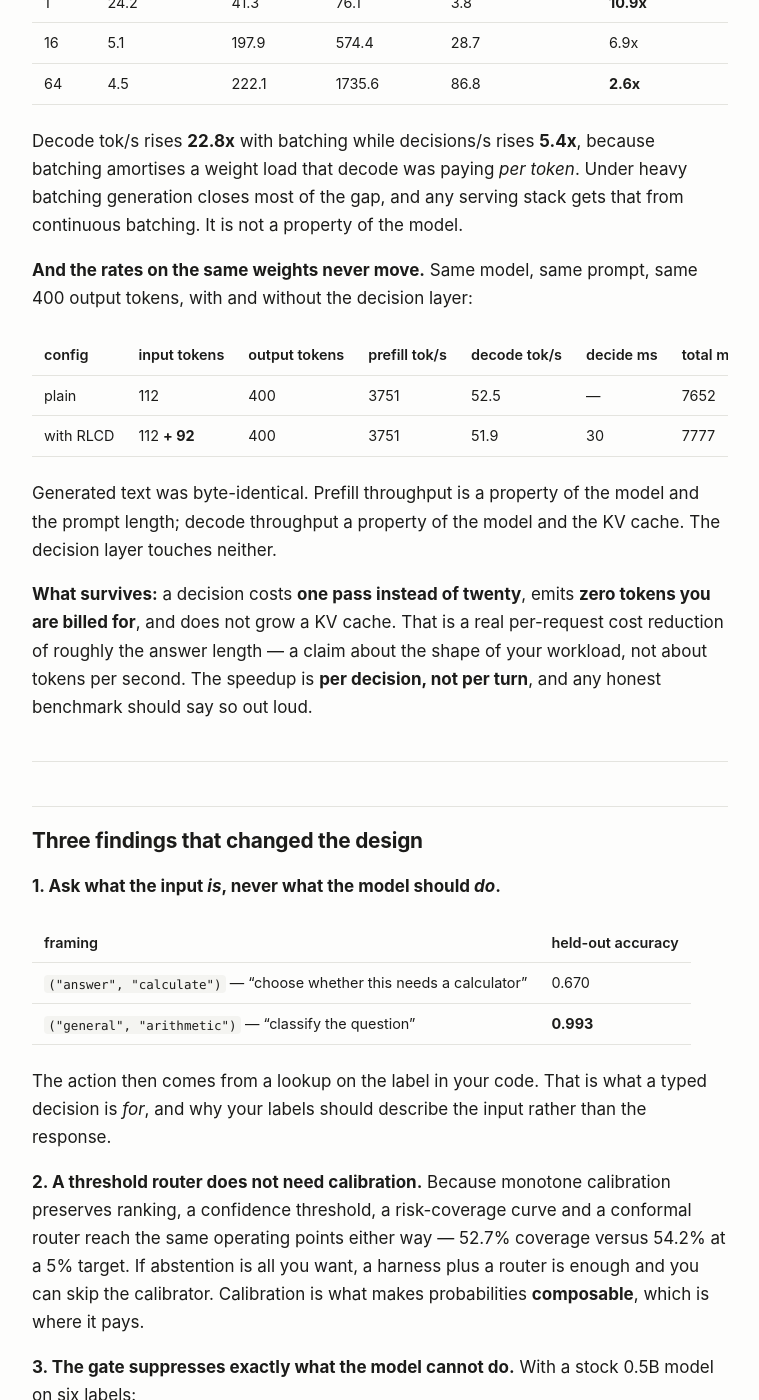
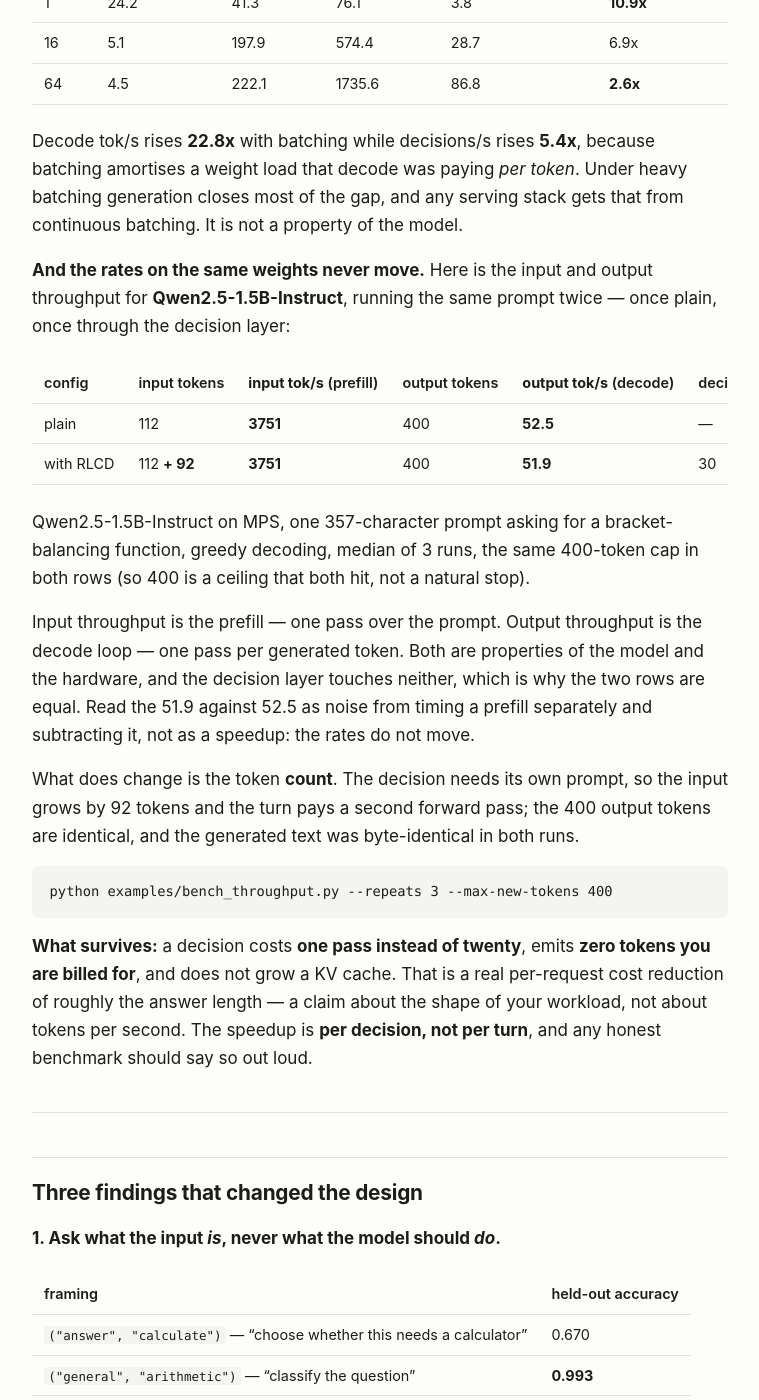
Before and after one commit to abhisheksharma0994/learning, a Jekyll site: the page built from docs/_posts/2026-09-15-jev-rlcd-measured.md, in a window 1280 px wide and 1400 px high, scrolled down 6307 px. Shown: the whole window, without its empty margins (260-1019 px from the left). Built offline with Jekyll 4.4.1, drawn with Linux system fonts in a browser that asks for light colours.

Commit message:
Name the model and label input vs output in the throughput table
The post showed prefill and decode rates without saying which model they came
from or which figure was the input rate and which the output rate, so the one
table that answers "does any of this change tokens per second" was hard to read
against the claim it is meant to settle.

The table now names Qwen2.5-1.5B-Instruct, labels the columns input tok/s
(prefill) and output tok/s (decode), states the setup it was measured under, and
notes that both rows hit the same 400-token cap so 400 is a ceiling rather than a
natural stop. Same numbers as before; the README table is updated to match so the
two do not drift.

🤖 Generated with Codebuff
Co-Authored-By: Codebuff <noreply@codebuff.com>

````diff
--- a/docs/_posts/2026-09-15-jev-rlcd-measured.md
+++ b/docs/_posts/2026-09-15-jev-rlcd-measured.md
@@ -252,17 +252,32 @@ because batching amortises a weight load that decode was paying *per token*.
 Under heavy batching generation closes most of the gap, and any serving stack
 gets that from continuous batching. It is not a property of the model.
 
-**And the rates on the same weights never move.** Same model, same prompt, same
-400 output tokens, with and without the decision layer:
+**And the rates on the same weights never move.** Here is the input and output
+throughput for **Qwen2.5-1.5B-Instruct**, running the same prompt twice — once
+plain, once through the decision layer:
 
-| config | input tokens | output tokens | prefill tok/s | decode tok/s | decide ms | total ms |
+| config | input tokens | **input tok/s** (prefill) | output tokens | **output tok/s** (decode) | decide ms | total ms |
 | --- | --- | --- | --- | --- | --- | --- |
-| plain | 112 | 400 | 3751 | 52.5 | — | 7652 |
-| with RLCD | 112 **+ 92** | 400 | 3751 | 51.9 | 30 | 7777 |
+| plain | 112 | **3751** | 400 | **52.5** | — | 7652 |
+| with RLCD | 112 **+ 92** | **3751** | 400 | **51.9** | 30 | 7777 |
 
-Generated text was byte-identical. Prefill throughput is a property of the model
-and the prompt length; decode throughput a property of the model and the KV cache.
-The decision layer touches neither.
+Qwen2.5-1.5B-Instruct on MPS, one 357-character prompt asking for a bracket-
+balancing function, greedy decoding, median of 3 runs, the same 400-token cap in
+both rows (so 400 is a ceiling that both hit, not a natural stop).
+
+Input throughput is the prefill — one pass over the prompt. Output throughput is
+the decode loop — one pass per generated token. Both are properties of the model
+and the hardware, and the decision layer touches neither, which is why the two
+rows are equal. Read the 51.9 against 52.5 as noise from timing a prefill
+separately and subtracting it, not as a speedup: the rates do not move.
+
+What does change is the token **count**. The decision needs its own prompt, so the
+input grows by 92 tokens and the turn pays a second forward pass; the 400 output
+tokens are identical, and the generated text was byte-identical in both runs.
+
+```bash
+python examples/bench_throughput.py --repeats 3 --max-new-tokens 400
+```
 
 **What survives:** a decision costs **one pass instead of twenty**, emits **zero
 tokens you are billed for**, and does not grow a KV cache. That is a real
````
Also changed, not shown: pocs/01-jev-rlcd-poc/README.md.
